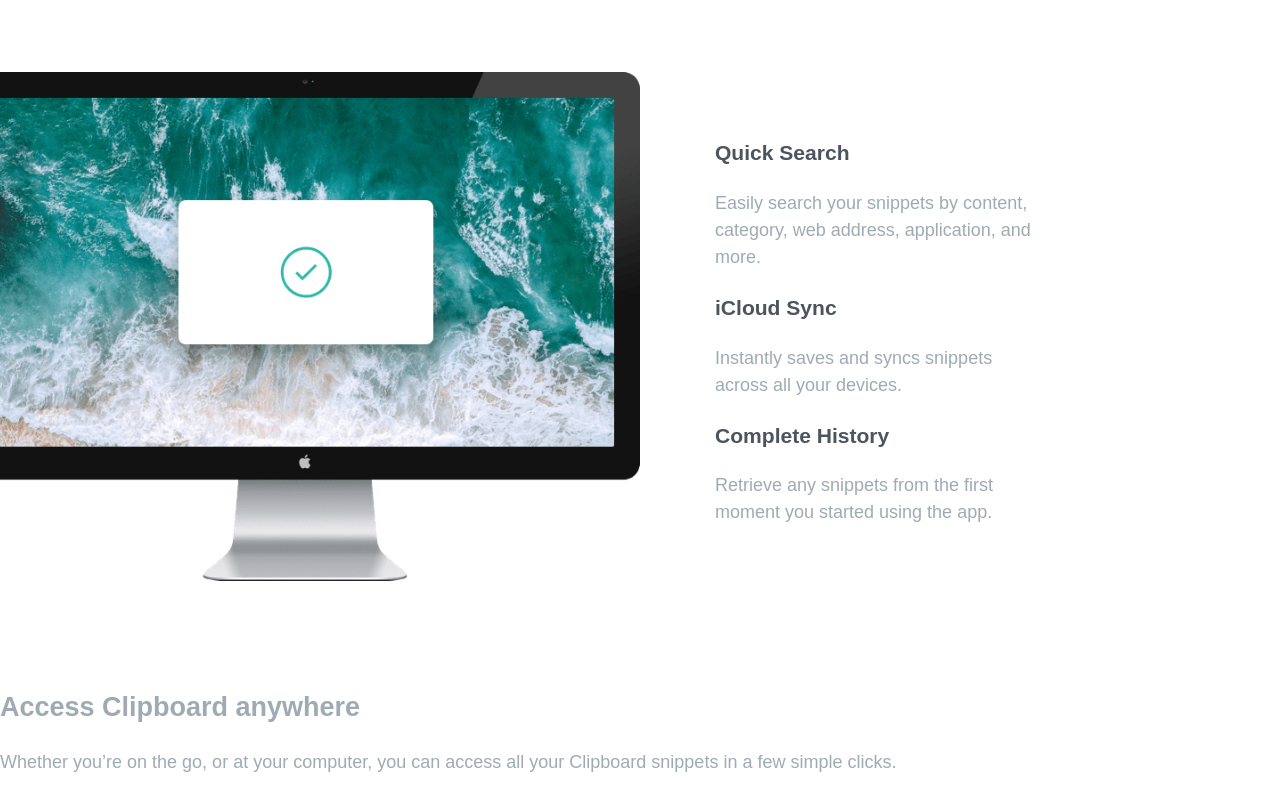
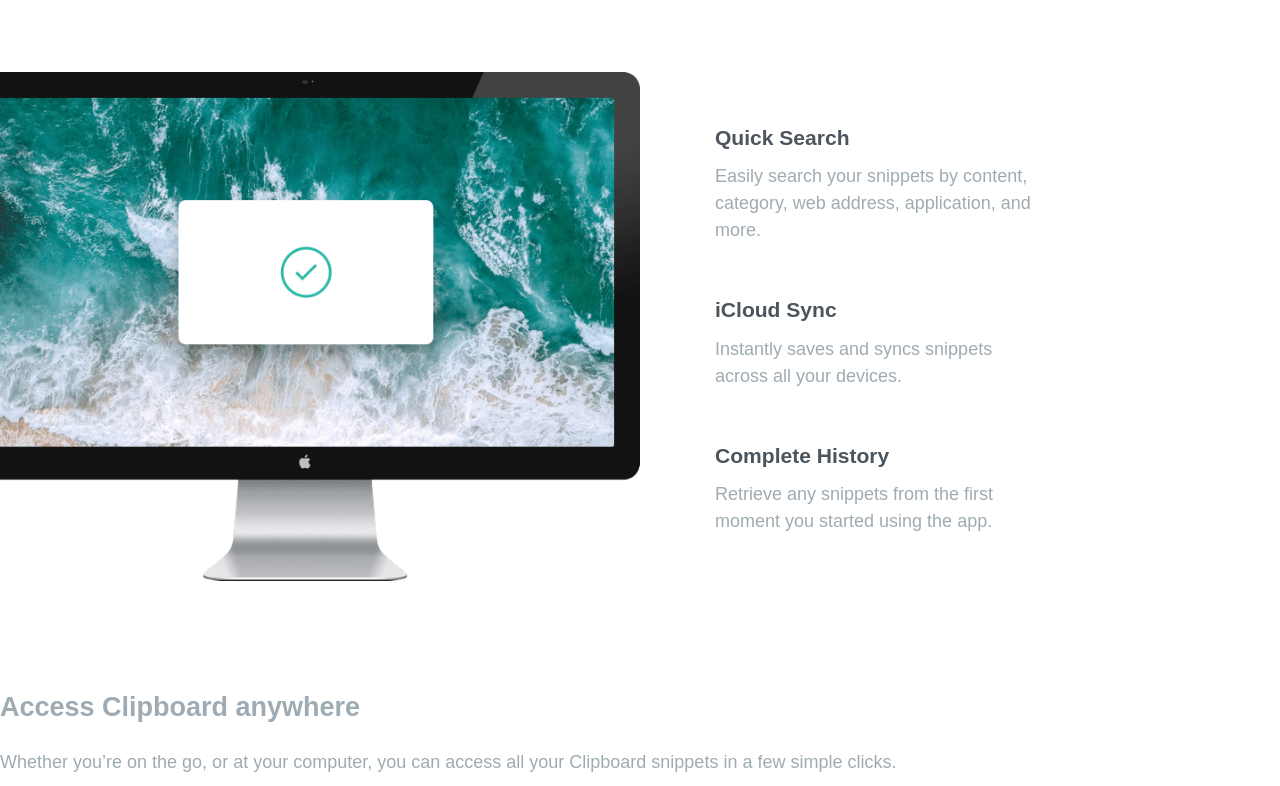
Before and after one commit to RaynaFaye/clipboard-lp, a plain HTML site: page index.html in a window 1280 px wide. Shown: the part 803-1589 px from the top of the page. Drawn offline with Linux system fonts and the light colour scheme; a web font is replaced by a local one.

Commit message:
Fixed some placement and margins of facts list on desktop view

```diff
--- a/css/style.css
+++ b/css/style.css
@@ -80,14 +80,21 @@ body {
   display: grid;
   grid-template-columns: 50% 2fr 1fr;
   grid-gap: 75px;
-  align-items: center;
   margin: 75px 0;
 }
 .snippets__image-block {
+  align-self: center;
   margin-left: -30px;
 }
 .snippets__image {
   width: 100%;
+}
+.snippets__facts__title {
+  margin-top: 50px;
+  margin-bottom: 0;
+}
+.snippets__facts__paragraph {
+  margin: 10px 0;
 }
 /* Attribution section */
 .attribution {
@@ -148,7 +155,4 @@ body {
   .snippets__image-block {
     margin-left: 0px;
   }
-  .snippets__facts__title {
-    margin-top: 50px;
-  }
 }
--- a/index.html
+++ b/index.html
@@ -37,11 +37,11 @@
         </div>
         <div>
           <h3 class="title snippets__facts__title">Quick Search</h3>
-          <p>Easily search your snippets by content, category, web address, application, and more.</p>
+          <p class="snippets__facts__paragraph">Easily search your snippets by content, category, web address, application, and more.</p>
           <h3 class="title snippets__facts__title">iCloud Sync</h3>
-          <p>Instantly saves and syncs snippets across all your devices.</p>
+          <p class="snippets__facts__paragraph">Instantly saves and syncs snippets across all your devices.</p>
           <h3 class="title snippets__facts__title">Complete History</h3>
-          <p>Retrieve any snippets from the first moment you started using the app.</p>
+          <p class="snippets__facts__paragraph">Retrieve any snippets from the first moment you started using the app.</p>
         </div>
       </div>
     </section>
```
